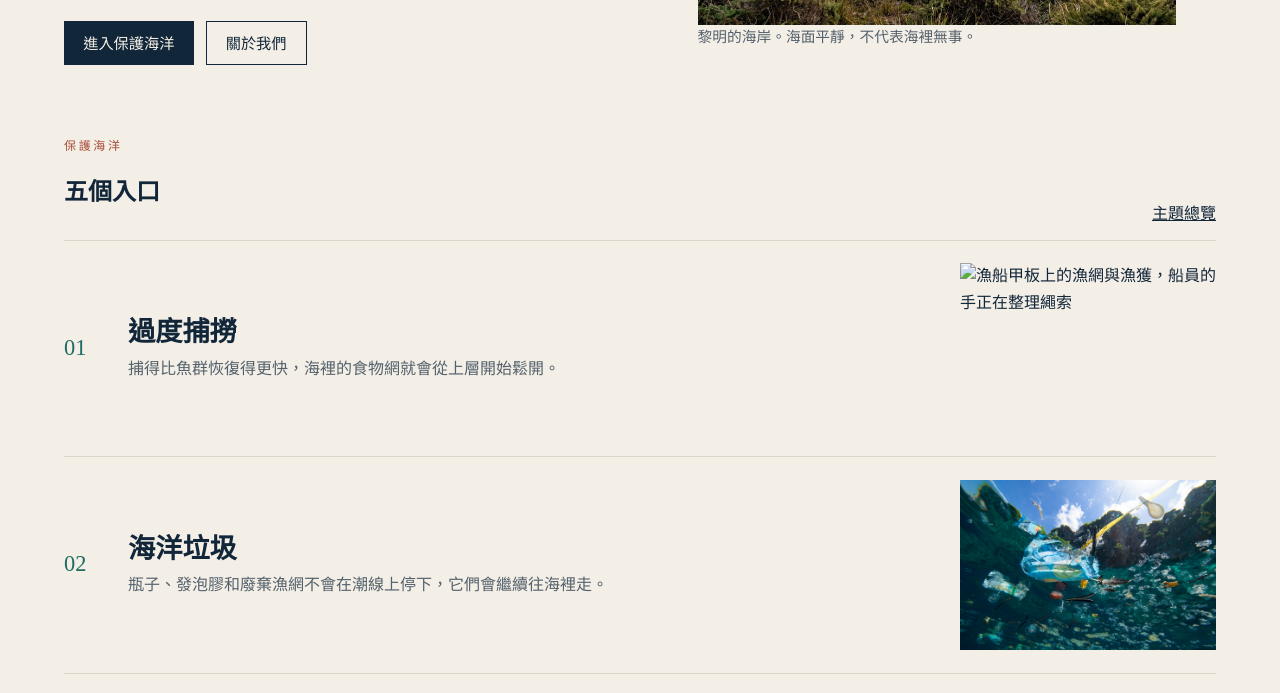
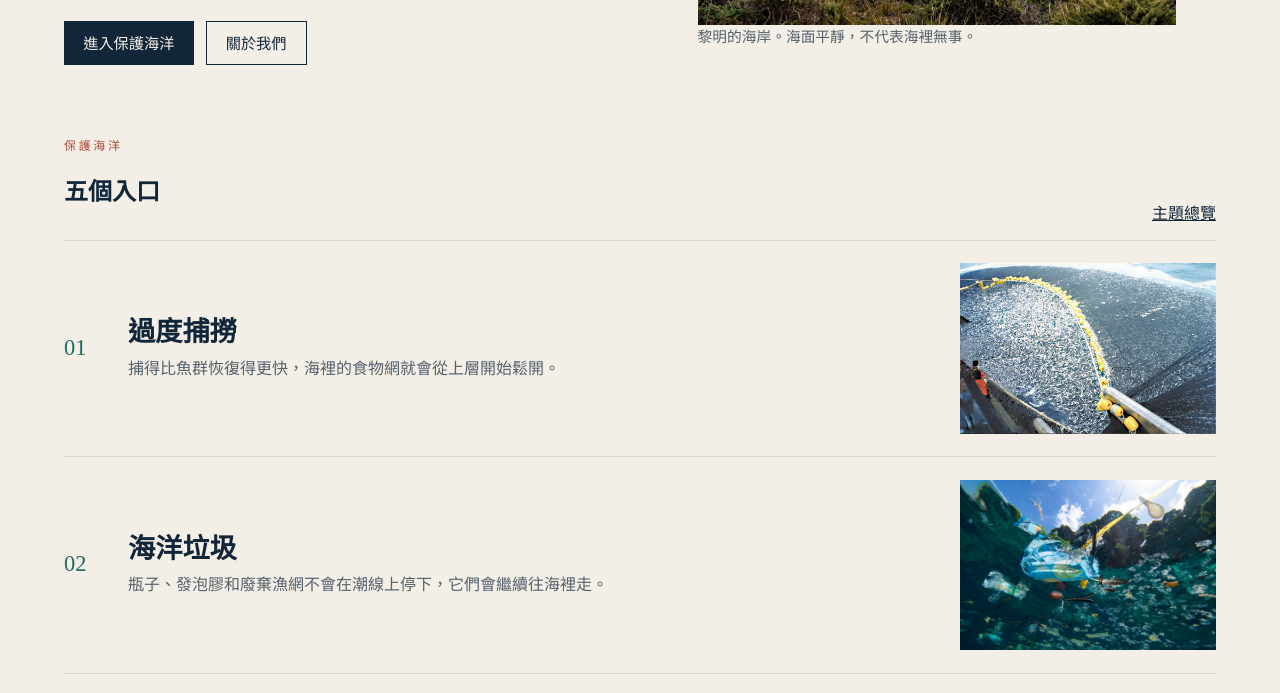
Before and after one commit to asheryen1202/save-ocean, a plain HTML site: page index.html in a window 1280 px wide. Shown: the part 401-1094 px from the top of the page. Drawn offline with Linux system fonts and the light colour scheme.

Commit message:
Update index.html

```diff
--- a/index.html
+++ b/index.html
@@ -202,7 +202,7 @@ button.btn { border: 0; cursor: pointer; font: inherit; }
     <a class="topic" href="overfishing.html">
   <span class="num">01</span>
   <span><h2>過度捕撈</h2><p>捕得比魚群恢復得更快，海裡的食物網就會從上層開始鬆開。</p></span>
-  <img class="photo sq" src=overfishing.jpg" alt="漁船甲板上的漁網與漁獲，船員的手正在整理繩索">
+  <img class="photo sq" src="overfishing.jpg" alt="漁船甲板上的漁網與漁獲，船員的手正在整理繩索">
 </a>
 <a class="topic" href="debris.html">
   <span class="num">02</span>
```
